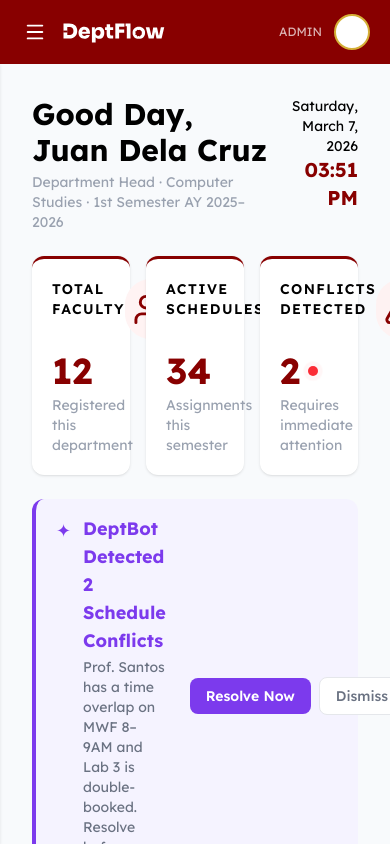
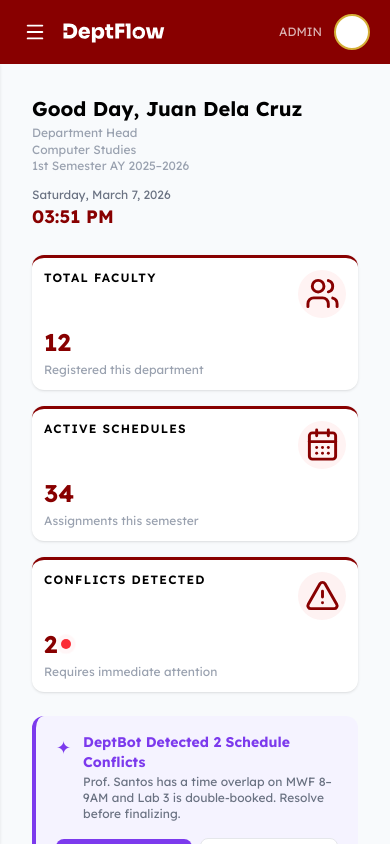
Before and after one commit to Hachishib/DeptFlow-Faculty-Management-System, a React (Vite) app in the folder frontend/: page /admin/dashboard in a window 390 px wide. Built offline with nearby package versions, Linux system fonts and the light colour scheme; no server answers.

Commit message:
feat(dashboard): made the whole admin dashboard responsive in tablet and mobile. Also added a new sidebar tab which is the My Profile

```diff
--- a/frontend/src/components/layouts/AIConflictAlert.tsx
+++ b/frontend/src/components/layouts/AIConflictAlert.tsx
@@ -1,23 +1,23 @@
 export default function AiConflictAlert() {
   return (
-    <div className="bg-[#F5F3FF] border-l-4 border-l-[#7C3AED] rounded-xl px-5 py-4 flex items-center justify-between">
+    <div className="bg-[#F5F3FF] border-l-4 border-l-[#7C3AED] rounded-xl px-5 py-4 flex flex-col sm:flex-row sm:items-center sm:justify-between gap-4 sm:gap-0">
       <div className="flex items-start gap-3">
-        <span className="text-[#7C3AED] text-lg mt-0.5">✦</span>
+        <span className="text-[#7C3AED] text-lg mt-0.5 shrink-0">✦</span>
         <div>
-          <p className="text-lg font-bold text-[#7C3AED]">
+          <p className="text-sm sm:text-base lg:text-lg font-bold text-[#7C3AED]">
             DeptBot Detected 2 Schedule Conflicts
           </p>
-          <p className="text-sm text-gray-500 mt-0.5">
+          <p className="text-xs sm:text-sm text-gray-500 mt-0.5">
             Prof. Santos has a time overlap on MWF 8–9AM and Lab 3 is
             double-booked. Resolve before finalizing.
           </p>
         </div>
       </div>
-      <div className="flex items-center gap-2 ml-6 shrink-0">
-        <button className="bg-[#7C3AED] text-white text-sm font-semibold px-4 py-2 rounded-lg hover:bg-[#6D28D9] transition-colors cursor-pointer">
+      <div className="flex items-center gap-2 sm:ml-6 shrink-0">
+        <button className="flex-1 sm:flex-none bg-[#7C3AED] text-white text-xs sm:text-sm font-semibold px-4 py-2 rounded-lg hover:bg-[#6D28D9] transition-colors cursor-pointer">
           Resolve Now
         </button>
-        <button className="border border-gray-200 bg-white text-gray-500 text-sm font-medium px-4 py-2 rounded-lg hover:bg-gray-50 transition-colors cursor-pointer">
+        <button className="flex-1 sm:flex-none border border-gray-200 bg-white text-gray-500 text-xs sm:text-sm font-medium px-4 py-2 rounded-lg hover:bg-gray-50 transition-colors cursor-pointer">
           Dismiss
         </button>
       </div>
--- a/frontend/src/components/layouts/DashboardHeader.tsx
+++ b/frontend/src/components/layouts/DashboardHeader.tsx
@@ -25,17 +25,25 @@ export default function DashboardHeader({
   }, []);
 
   return (
-    <div className="flex items-start justify-between">
+    <div className="flex flex-col gap-3 sm:flex-row sm:items-start sm:justify-between">
       <div>
-        <h1 className="text-3xl font-bold ">Good Day, {name}</h1>
-        <p className="text-sm text-gray-400 mt-1">
-          {role} · {department} · {semester}
+        <h1 className="text-xl sm:text-2xl lg:text-3xl font-bold leading-tight">
+          Good Day, {name}
+        </h1>
+        <p className="text-xs sm:text-sm text-gray-400 mt-1 leading-snug">
+          <span className="block sm:inline">{role}</span>
+          <span className="hidden sm:inline"> · </span>
+          <span className="block sm:inline">{department}</span>
+          <span className="hidden sm:inline"> · </span>
+          <span className="block sm:inline">{semester}</span>
         </p>
       </div>
 
-      <div className="text-right">
-        <p className="text-sm ">{dateTime.date}</p>
-        <p className="text-xl font-bold text-primary">{dateTime.time}</p>
+      <div className="text-left sm:text-right shrink-0">
+        <p className="text-xs sm:text-sm text-gray-500">{dateTime.date}</p>
+        <p className="text-lg sm:text-xl font-bold text-primary">
+          {dateTime.time}
+        </p>
       </div>
     </div>
   );
--- a/frontend/src/components/layouts/LoadMonitor.tsx
+++ b/frontend/src/components/layouts/LoadMonitor.tsx
@@ -12,10 +12,14 @@ const loadItems: LoadItem[] = (loadItemsData as any[]).map((item) => ({
 
 export default function TeachingLoadMonitor() {
   return (
-    <div className="bg-white rounded-xl shadow-sm p-5 border-t-[3px] border-t-primary">
+    <div className="bg-white rounded-xl shadow-sm p-4 sm:p-5 border-t-[3px] border-t-primary">
       <div className="flex items-center justify-between mb-4">
-        <p className="text-lg font-bold text-gray-800">Teaching Load Monitor</p>
-        <span className="text-sm text-gray-400">1st Semester AY 2025-2026</span>
+        <p className="text-sm sm:text-base lg:text-lg font-bold text-gray-800">
+          Teaching Load Monitor
+        </p>
+        <span className="text-xs sm:text-sm text-gray-400 text-right">
+          1st Semester AY 2025-2026
+        </span>
       </div>
 
       <div className="flex flex-col gap-3">
--- a/frontend/src/components/layouts/Sidebar.tsx
+++ b/frontend/src/components/layouts/Sidebar.tsx
@@ -5,6 +5,7 @@ import {
   ClipboardClock,
   Megaphone,
   ChartColumnBig,
+  CircleUserRound,
   LogOut,
 } from "lucide-react";
 
@@ -43,6 +44,11 @@ const NAV_ITEMS: NavItem[] = [
     id: "analytics",
     label: "Analytics",
     icon: <ChartColumnBig size={18} />,
+  },
+  {
+    id: "profile",
+    label: "My Profile",
+    icon: <CircleUserRound size={18} />,
   },
 ];
 
--- a/frontend/src/components/ui/FacultyLoadItem.tsx
+++ b/frontend/src/components/ui/FacultyLoadItem.tsx
@@ -1,5 +1,4 @@
 import { getLoadColor, getLoadWidth } from "../../utils/loadItem";
-
 import type { LoadItem } from "../../types/load";
 
 type Props = {
@@ -11,12 +10,14 @@ export default function FacultyLoadItem({ item }: Props) {
 
   return (
     <div>
-      <div className="flex items-center justify-between mb-1">
-        <div className="flex items-center gap-1.5">
-          <span className="text-sm font-medium text-gray-700">{item.name}</span>
+      <div className="flex items-start sm:items-center justify-between mb-1 gap-2">
+        <div className="flex flex-wrap items-center gap-1.5">
+          <span className="text-xs sm:text-sm font-medium text-gray-700">
+            {item.name}
+          </span>
 
           <span
-            className={`text-xs font-bold px-1.5 py-0.5 rounded-full ${
+            className={`text-[10px] sm:text-xs font-bold px-1.5 py-0.5 rounded-full ${
               item.type === "Full Time"
                 ? "bg-blue-100 text-blue-600"
                 : "bg-purple-100 text-purple-600"
@@ -27,7 +28,7 @@ export default function FacultyLoadItem({ item }: Props) {
         </div>
 
         <span
-          className={`text-sm font-normal ${
+          className={`text-[10px] sm:text-xs md:text-sm font-normal ${
             isOver ? "text-red-500" : "text-gray-500"
           }`}
         >
--- a/frontend/src/components/ui/QuickActionCard.tsx
+++ b/frontend/src/components/ui/QuickActionCard.tsx
@@ -11,14 +11,22 @@ export default function QuickActionCard({
   action: QuickActionType;
 }) {
   return (
-    <button className="bg-white rounded-xl p-5 text-center border border-gray-100 shadow-sm hover:border-primary hover:border-t-[3px] hover:-translate-y-0.5 transition-all duration-150 cursor-pointer group w-full">
-      <div className="flex justify-center mb-3">
-        <div className="bg-[#FFF3F3] p-3 rounded-full group-hover:bg-[#FEF2F2] transition-colors">
-          <span className="text-primary">{action.icon}</span>
+    <button className="bg-white rounded-xl p-3 sm:p-5 text-center border border-gray-100 shadow-sm hover:border-primary hover:border-t-[3px] hover:-translate-y-0.5 transition-all duration-150 cursor-pointer group w-full">
+      <div className="flex justify-center mb-2 sm:mb-3">
+        <div className="bg-[#FFF3F3] p-2 sm:p-3 rounded-full group-hover:bg-[#FEF2F2] transition-colors">
+          <span className="text-primary flex items-center justify-center">
+            {action.icon}
+          </span>
         </div>
       </div>
-      <p className="text-sm font-semibold text-gray-800">{action.label}</p>
-      <p className="text-xs text-gray-400 mt-0.5">{action.sublabel}</p>
+
+      <p className="text-xs sm:text-sm font-semibold text-gray-800">
+        {action.label}
+      </p>
+
+      <p className="text-[10px] sm:text-xs text-gray-400 mt-0.5">
+        {action.sublabel}
+      </p>
     </button>
   );
 }
--- a/frontend/src/components/ui/StatCard.tsx
+++ b/frontend/src/components/ui/StatCard.tsx
@@ -13,20 +13,26 @@ type StatCardType = {
 export default function StatCard({ card }: { card: StatCardType }) {
   return (
     <div
-      className={`bg-white rounded-xl p-5 shadow-sm border-t-[3px] ${card.borderColor}`}
+      className={`bg-white rounded-xl p-3 sm:p-5 shadow-sm border-t-[3px] ${card.borderColor}`}
     >
-      <div className="flex items-start justify-between mb-3">
-        <p className="text-sm font-semibold uppercase tracking-widest">
+      <div className="flex items-start sm:items-center justify-between mb-2 sm:mb-3">
+        <p className="text-xs sm:text-sm font-semibold uppercase tracking-widest">
           {card.label}
         </p>
+
         <div
-          className={`${card.iconBg} p-2 rounded-full w-15 h-15 flex justify-center items-center`}
+          className={`${card.iconBg} p-2 sm:p-3 rounded-full w-12 h-12 sm:w-18 sm:h-18 flex justify-center items-center`}
         >
-          <span className="text-primary">{card.icon}</span>
+          <span className="text-primary flex items-center justify-center">
+            {card.icon}
+          </span>
         </div>
       </div>
-      <div className="flex items-center gap-2">
-        <p className={`text-4xl font-bold ${card.valueColor}`}>{card.value}</p>
+
+      <div className="flex items-center gap-1 sm:gap-2">
+        <p className={`text-2xl sm:text-4xl font-bold ${card.valueColor}`}>
+          {card.value}
+        </p>
         {card.hasAlert && (
           <span className="relative flex h-2.5 w-2.5">
             <span className="animate-ping absolute inline-flex h-full w-full rounded-full bg-red-400 opacity-75" />
@@ -34,7 +40,10 @@ export default function StatCard({ card }: { card: StatCardType }) {
           </span>
         )}
       </div>
-      <p className="text-sm text-gray-400 mt-1">{card.description}</p>
+
+      <p className="text-xs sm:text-sm text-gray-400 mt-1">
+        {card.description}
+      </p>
     </div>
   );
 }
--- a/frontend/src/pages/admin/AdminDashboard.tsx
+++ b/frontend/src/pages/admin/AdminDashboard.tsx
@@ -76,7 +76,7 @@ export default function AdminDashboard(){
         semester="1st Semester AY 2025–2026"
       />
 
-      <div className="grid grid-cols-3 gap-4">
+      <div className="grid gap-4 grid-cols-1 md:grid-cols-3">
         {STAT_CARDS.map((card) => (
           <StatCard key={card.id} card={card} />
         ))}
@@ -84,12 +84,12 @@ export default function AdminDashboard(){
 
       <AiConflictAlert />
 
-      <div className="grid grid-cols-2 gap-4">
+      <div className="grid md:grid-cols-2 gap-4 sm:grid-cols-1">
         <TeachingLoadMonitor />
         <AnnouncementCard announcements={announcementData} />
       </div>
 
-      <div className="grid grid-cols-3 gap-4">
+      <div className="grid grid-cols-1 sm:grid-cols-2 md:grid-cols-3 gap-3 sm:gap-4">
         {QUICK_ACTIONS.map((action) => (
           <QuickActionCard key={action.id} action={action} />
         ))}
```
Also changed, not shown: frontend/src/components/layouts/AnnouncementCard.tsx (+12 -11 lines).
